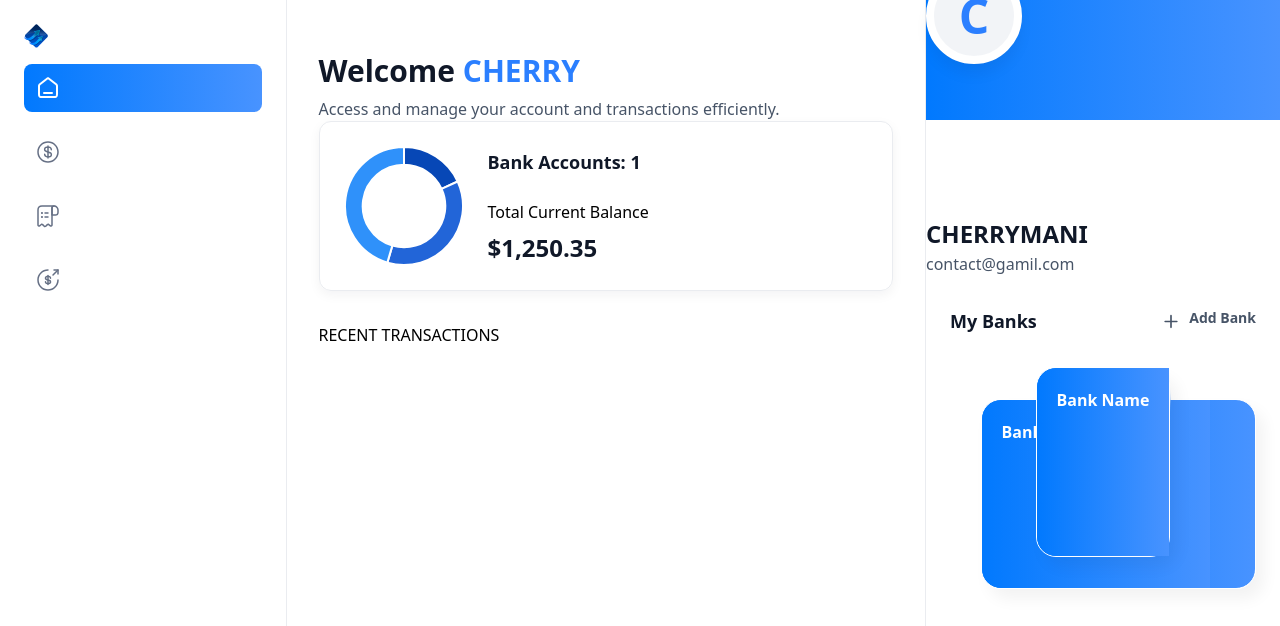
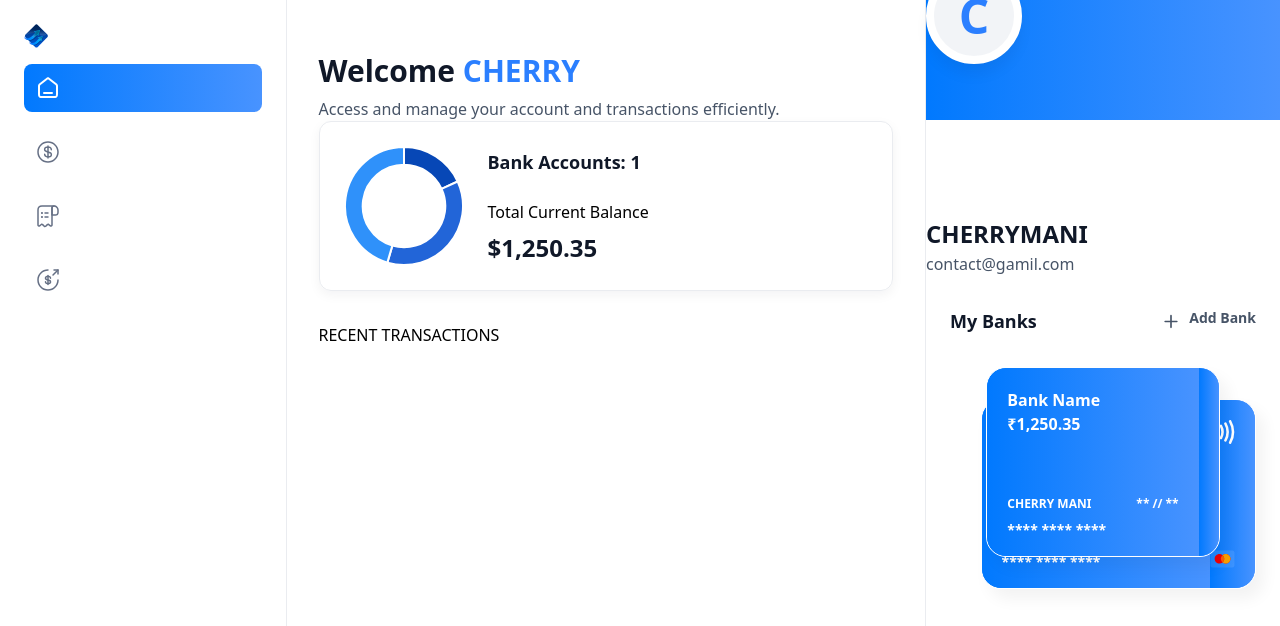
Before and after one commit to Manikanth75/banking, a Next.js app: page / in a window 1280 px wide. Shown: the top 626 px of the page. Built offline with nearby package versions, Linux system fonts and the light colour scheme.

Commit message:
master card

```diff
--- a/src/app/(root)/page.tsx
+++ b/src/app/(root)/page.tsx
@@ -29,7 +29,7 @@ const Home = () => {
       <Rightsidebar
       user={loggedIn}
       transactions={[]}
-      banks={[{},{}]}
+      banks={[{currentBalance: 1250.35}, {currentBalance: 2000.00}]}
       />
     </section>
   )
--- a/src/components/Bankcard.tsx
+++ b/src/components/Bankcard.tsx
@@ -1,3 +1,5 @@
+import { formatAmount } from '@/lib/utils'
+import Image from 'next/image'
 import Link from 'next/link'
 import React from 'react'
 
@@ -10,8 +12,39 @@ const Bankcard = ({account, userName, showBalance=true}:CreditCardProps) => {
             <h1 className="text-16 font-semibold text-white">
                 {account.name || 'Bank Name'}
             </h1>
+            <p className=" font-ibm-plex-serif font-black text-white">
+              {formatAmount(account.currentBalance)}
+
+            </p>
         </div>
+        <article className="flex flex-col gap-2">
+          <div className="flex justify-between">
+            <h1 className="text-12 font-semibold  text-white">
+              {userName}
+            </h1>
+            <h2 className="text-12 font-semibold  text-white">
+               ** // **
+            </h2>
+          </div>
+          <p className="text-14 font-semibold tracking[1.1px] text-white">
+            **** **** ****<span className="text-14">{account.mask}</span>
+          </p>
+        </article>
 
+    </div>
+    <div className="bank-card_icon">
+      <Image
+      src="/icons/Paypass.svg"
+      width={20}
+      height={20}
+      alt="pay"
+      />
+      <Image
+      src="/icons/mastercard.svg"
+      width={45}
+      height={32}
+      alt="mastercard"
+      />
     </div>
     </Link>
     </div>
```
